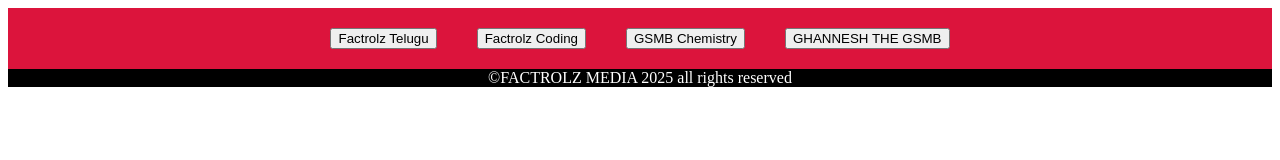
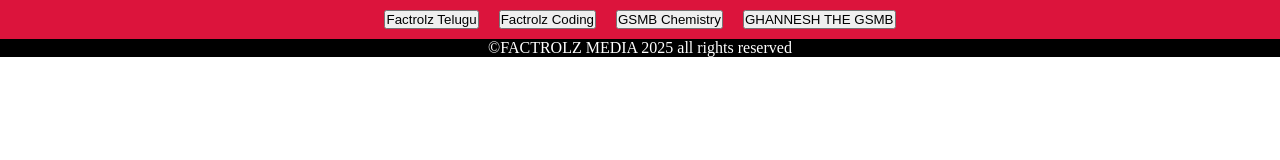
Before and after one commit to GSMB-GHANNESH/FactrolzYT, a plain HTML site: page index.html in a window 1280 px wide. Drawn offline with Linux system fonts and the light colour scheme.

Commit message:
marginless

```diff
--- a/index.html
+++ b/index.html
@@ -5,6 +5,11 @@
     <meta name="viewport" content="width=device-width, initial-scale=1.0">
     <title>Factrolz Media</title>
     <style>
+        * {
+    margin: 0;
+    padding: 0;
+    box-sizing: border-box;
+    }
         header{
             height: auto;
             width:auto;
@@ -13,21 +18,21 @@
             justify-content: center;
             align-items: center;
             background-color: crimson;
-            border: 0cm;
-            box-sizing: border-box;
         }
         .hbutton{
-            padding:20px;
+            padding:10px;
         }
     </style>
 </head>
 <body>
+    <div class="header">
     <header>
         <div class="hbutton"><a href=" https://www.youtube.com/channel/UC-w1ZsBJx0NUGp8EXO7vy0w" ><button>Factrolz Telugu</button></a> </div>
         <div class="hbutton"><a href="https://www.youtube.com/channel/UC-w1ZsBJx0NUGp8EXO7vy0w" ><button>Factrolz Coding</button></a></div>
         <div class="hbutton"><a href="https://youtube.com/@gsmb-chemistry?si=fVevmFOEcsOKXHSA"><button>GSMB Chemistry</button></a></div>
         <div class="hbutton"><a href="https://youtube.com/@ghannesh_the_gsmb?si=1pOUWp8sJ_BaDvQT"><button>GHANNESH THE GSMB</button></a></div>
     </header>
+    </div>
     <main>
 
     </main>
```
